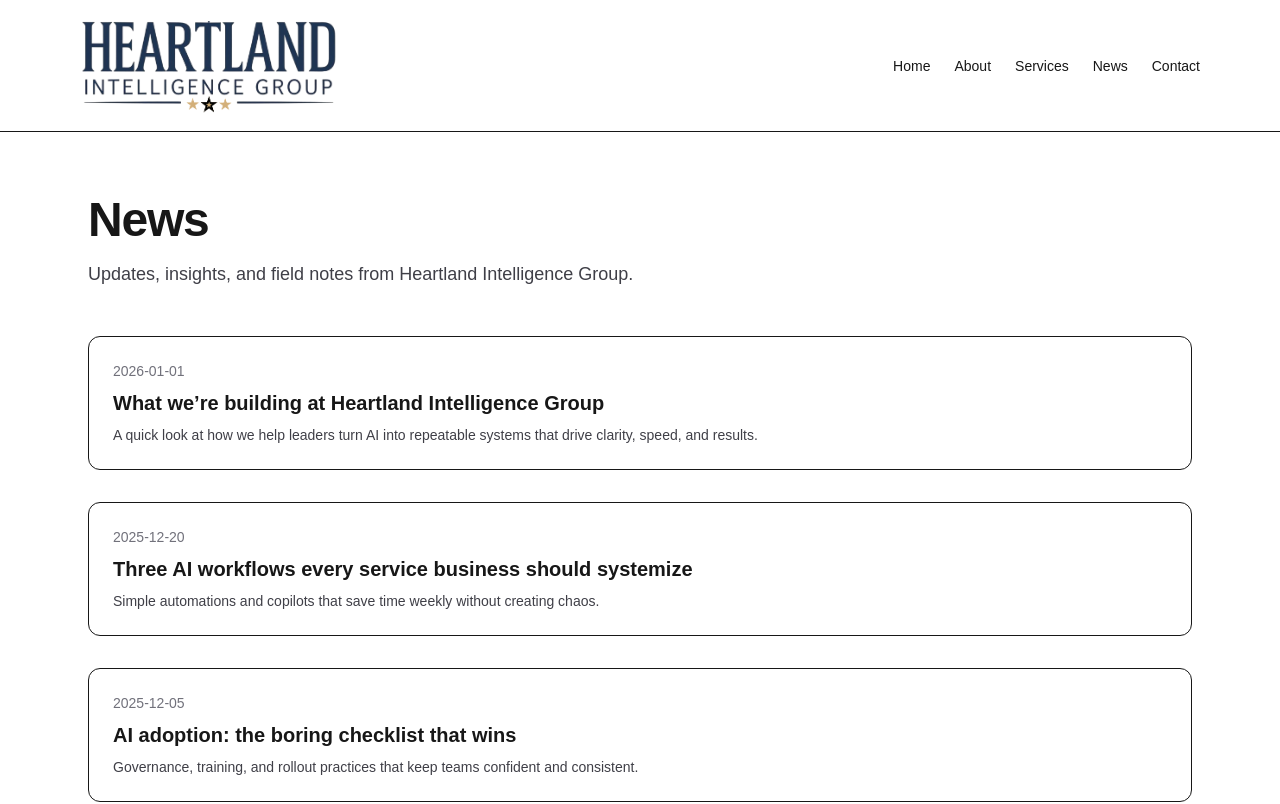
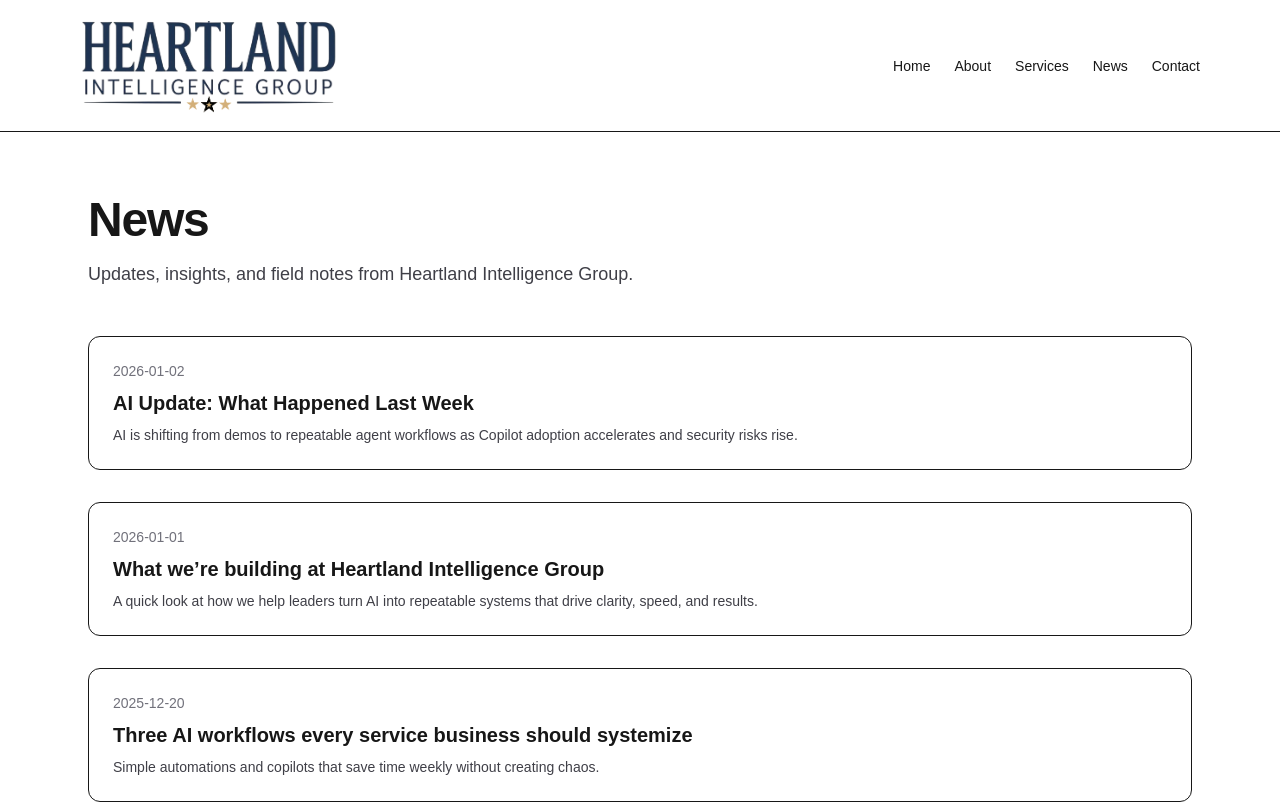
Before and after one commit to JMNajar/heartland-intelligence-group, a Next.js app: page /news in a window 1280 px wide. Shown: the top 804 px of the page. Built offline with nearby package versions, Linux system fonts and the light colour scheme.

Commit message:
News index renders posts.ts

```diff
--- a/app/news/page.tsx
+++ b/app/news/page.tsx
@@ -1,30 +1,9 @@
 import Link from "next/link";
-
-const posts = [
-  {
-    slug: "what-were-building",
-    title: "What we’re building at Heartland Intelligence Group",
-    date: "2026-01-01",
-    excerpt:
-      "A quick look at how we help leaders turn AI into repeatable systems that drive clarity, speed, and results.",
-  },
-  {
-    slug: "three-ai-workflows",
-    title: "Three AI workflows every service business should systemize",
-    date: "2025-12-20",
-    excerpt:
-      "Simple automations and copilots that save time weekly without creating chaos.",
-  },
-  {
-    slug: "ai-adoption-checklist",
-    title: "AI adoption: the boring checklist that wins",
-    date: "2025-12-05",
-    excerpt:
-      "Governance, training, and rollout practices that keep teams confident and consistent.",
-  },
-];
+import { posts } from "./posts";
 
 export default function NewsPage() {
+  const sorted = [...posts].sort((a, b) => b.date.localeCompare(a.date));
+
   return (
     <div className="mx-auto max-w-6xl px-6 py-16">
       <h1 className="text-4xl font-semibold tracking-tight md:text-5xl">News</h1>
@@ -34,7 +13,7 @@ export default function NewsPage() {
       </p>
 
       <div className="mt-12 grid gap-8">
-        {posts.map((post) => (
+        {sorted.map((post) => (
           <article
             key={post.slug}
             className="rounded-xl border p-6 transition hover:bg-zinc-50"
```
